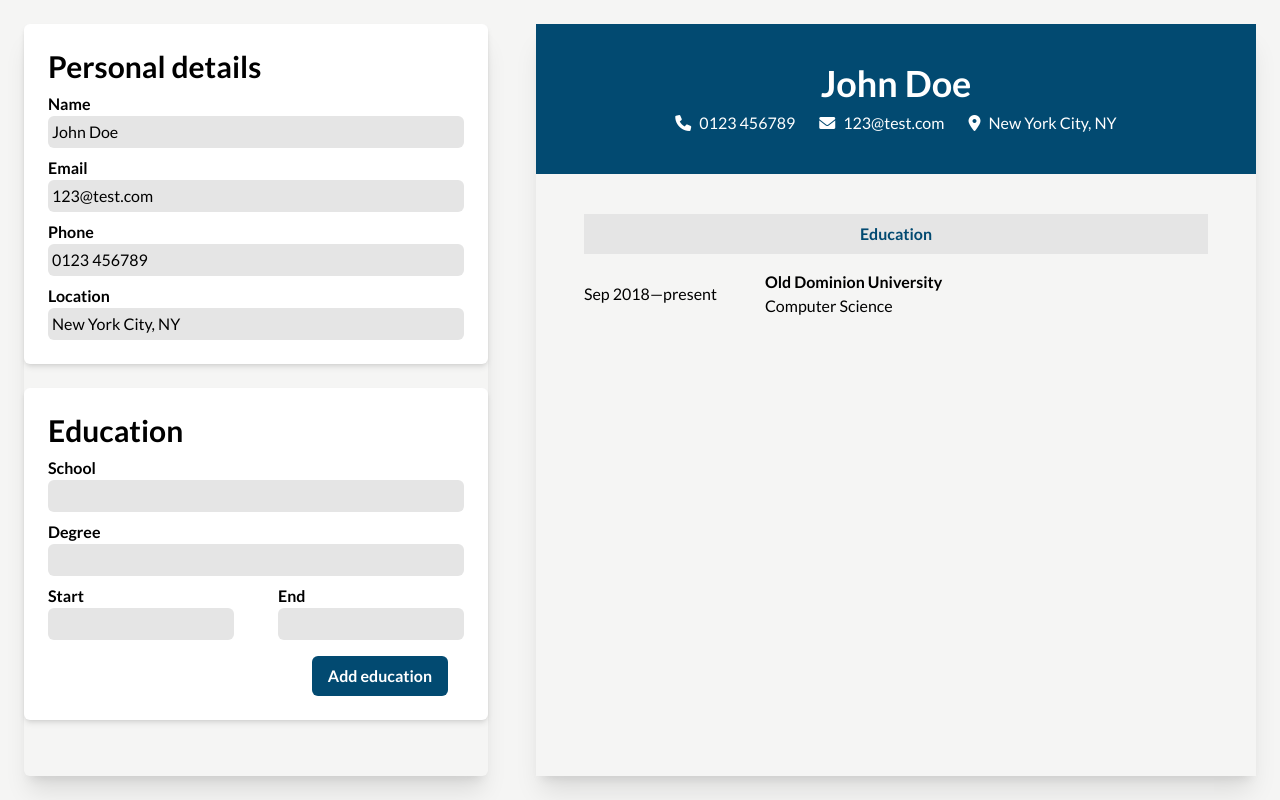
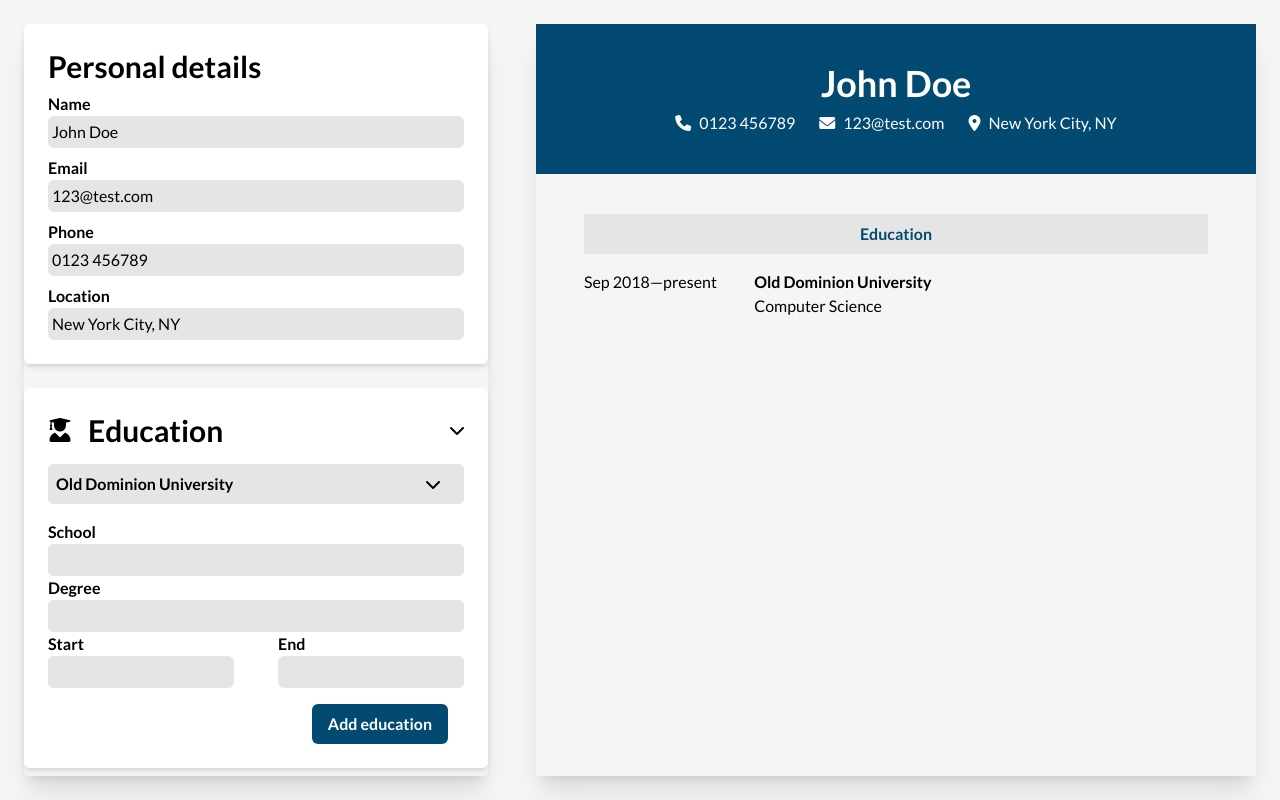
Before and after one commit to sukelully/cv-application, a React (Vite) app: page / in a window 1280 px wide. Built offline with nearby package versions, Linux system fonts and the light colour scheme.

Commit message:
Work on edit functionality for education form components

```diff
--- a/src/components/CV/CVPreview.jsx
+++ b/src/components/CV/CVPreview.jsx
@@ -3,7 +3,7 @@ import Education from './Education.jsx';
 
 export default function CVPreview({ cvData }) {
     return (
-        <div className="flex flex-col m-6 shadow-xl">
+        <div className="flex flex-col m-6 shadow-xl min-w-fit">
             <PersonalInfo personalInfo={cvData.personalInfo}/>
             <Education education={cvData.education} />
         </div>
--- a/src/components/CV/Education.jsx
+++ b/src/components/CV/Education.jsx
@@ -5,24 +5,24 @@ export default function Education({ education }) {
         Education
       </h2>
       {education.map((entry) => (
-        <EducationEntry key={entry.id} education={entry} />
+        <EducationEntry key={entry.id} entry={entry} />
       ))}
     </div>
   );
 }
 
-function EducationEntry({ education }) {
+function EducationEntry({ entry }) {
   return (
-    <div className="flex items-center mt-4">
-      <div className="mr-12">
-        <span>{education['start-date']}</span>
+    <div className="grid grid-cols-[3fr_8fr] mt-4">
+      <div className="">
+        <span>{entry['start-date']}</span>
         &mdash;
-        <span>{education['end-date']}</span>
+        <span>{entry['end-date']}</span>
       </div>
 
       <div className="flex flex-col">
-        <p className="font-bold">{education.school}</p>
-        <p>{education.degree}</p>
+        <p className="font-bold">{entry.school}</p>
+        <p>{entry.degree}</p>
       </div>
     </div>
   );
--- a/src/components/CV/PersonalInfo.jsx
+++ b/src/components/CV/PersonalInfo.jsx
@@ -3,15 +3,15 @@ export default function PersonalInfo({ personalInfo }) {
     <div className="flex flex-col items-center justify-center min-h-1/5 gap-2 text-white bg-sky-900">
       <h1 className="font-bold text-4xl">{personalInfo.name}</h1>
       <div className="flex gap-6">
-        <div className="flex gap-2 items-center">
+        <div className="flex gap-2 items-center flex-nowrap">
           <i className="fa-solid fa-phone"></i>
           <p>{personalInfo.phone}</p>
         </div>
-        <div className="flex gap-2 items-center">
+        <div className="flex gap-2 items-center flex-nowrap">
           <i className="fa-solid fa-envelope"></i>
           <p>{personalInfo.email}</p>
         </div>
-        <div className="flex gap-2 items-center">
+        <div className="flex gap-2 items-center flex-nowrap">
           <i className="fa-solid fa-location-dot"></i>
           <p>{personalInfo.location}</p>
         </div>
--- a/src/components/Form/EducationForm.jsx
+++ b/src/components/Form/EducationForm.jsx
@@ -1,6 +1,10 @@
+import { useState } from 'react';
 import FormComponent from './FormComponent';
 
 export default function EducationForm({ education, onChange }) {
+  const [dropdownOpenId, setDropdownOpenId] = useState(null);
+  const [editingEntry, setEditingEntry] = useState(null);
+
   const handleSubmit = (event) => {
     event.preventDefault();
 
@@ -10,28 +14,94 @@ export default function EducationForm({ education, onChange }) {
       educationData[key] = value;
     });
     educationData.id = crypto.randomUUID();
+    event.target.reset();
 
     onChange([...education, educationData]);
   };
 
+  const toggleDropdown = (id) => {
+    setDropdownOpenId(dropdownOpenId === id ? null : id);
+  };
+
+  const handleEditEntry = (entry) => {
+    setEditingEntry(entry);
+    console.log(editingEntry);
+  };
+
   return (
+    <div className="flex flex-col gap-4 bg-white rounded-md shadow-md p-6">
+      <button className="flex items-center gap-4 w-full cursor-pointer">
+        <i className="fa-solid fa-user-graduate text-2xl"></i>
+        <h1 className="font-bold text-3xl">Education</h1>
+        <i className="fa-solid fa-chevron-down ml-auto"></i>
+      </button>
+
+      <div id="form-entries" className="flex flex-col gap-2">
+        {education.map((entry) => (
+          <EducationFormEntry
+            key={entry.id}
+            entry={entry}
+            toggleDropdown={toggleDropdown}
+            dropdownOpenId={dropdownOpenId}
+            handleEditEntry={handleEditEntry}
+          />
+        ))}
+      </div>
+
+      <div id="education-form" className="">
         <form
-      className="flex flex-col bg-white rounded-md shadow-md p-6 gap-2"
+          key={editingEntry?.id || 'new'}
+          className="flex flex-col"
           onSubmit={handleSubmit}
         >
-      <h1 className="font-bold text-3xl">Education</h1>
-      <FormComponent label="School" name="school" />
+          <FormComponent
+            label="School"
+            name="school"
+            value={editingEntry?.school || ''}
+          />
           <FormComponent label="Degree" name="degree" />
           <div className="flex flex-wrap justify-between">
             <FormComponent label="Start" name="start-date" />
             <FormComponent label="End" name="end-date" />
           </div>
           <button
-        className="cursor-pointer bg-sky-900 text-white font-semibold w-fit px-4 py-2 rounded-md ml-auto mr-4 mt-2"
+            className="cursor-pointer bg-sky-900 text-white font-semibold w-fit px-4 py-2 rounded-md ml-auto mr-4 mt-4"
             type="submit"
           >
             Add education
           </button>
         </form>
+      </div>
+    </div>
   );
 }
+
+function EducationFormEntry({
+  entry,
+  toggleDropdown,
+  dropdownOpenId,
+  handleEditEntry,
+}) {
+  return (
+    <div className="flex flex-col gap-2">
+      <button
+        id={entry.id}
+        className="flex items-center w-full cursor-pointer bg-neutral-200 rounded-md p-2"
+        onClick={() => toggleDropdown(entry.id)}
+      >
+        <span className="font-semibold">{entry.school}</span>
+        <i className="fa-solid fa-chevron-down ml-auto mr-4"></i>
+      </button>
+      {entry.id === dropdownOpenId && (
+        <div className="flex justify-evenly">
+          <button onClick={() => handleEditEntry(entry)}>
+            <i className="fa-solid fa-pen-to-square bg-neutral-200 py-2 px-4 rounded-md cursor-pointer"></i>
+          </button>
+          <button>
+            <i className="fa-solid fa-trash bg-neutral-200 py-2 px-4 rounded-md cursor-pointer"></i>
+          </button>
+        </div>
+      )}
+    </div>
+  );
+}
```
Lines whose indentation alone changed are shown as unchanged.
